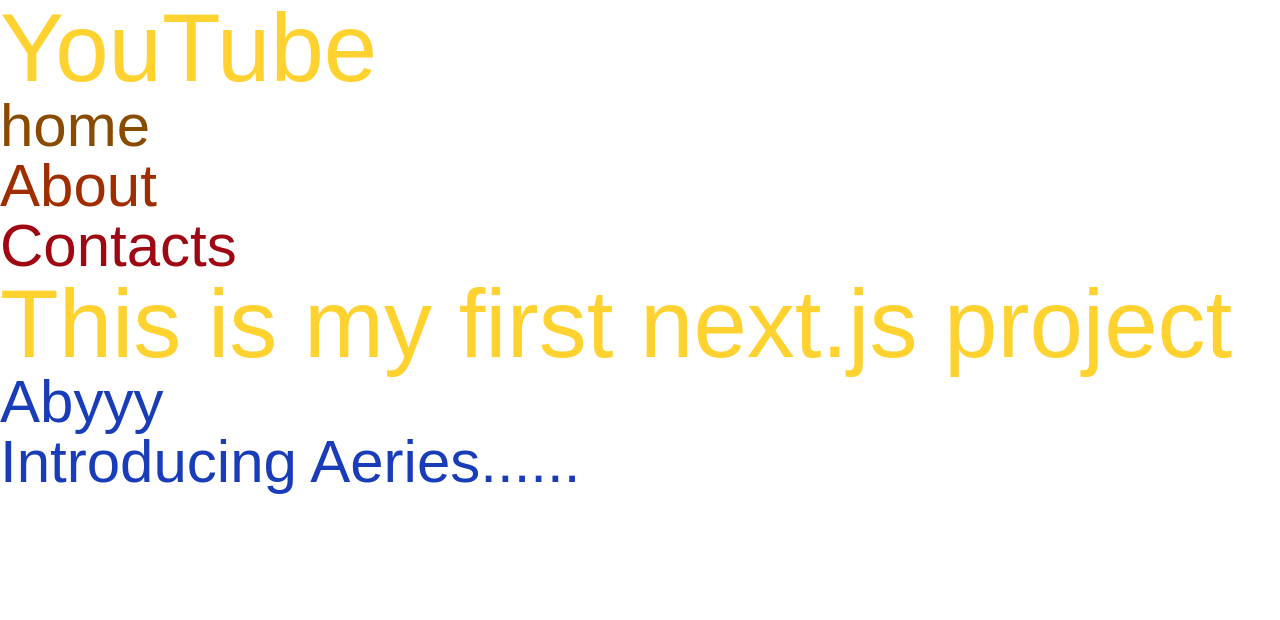
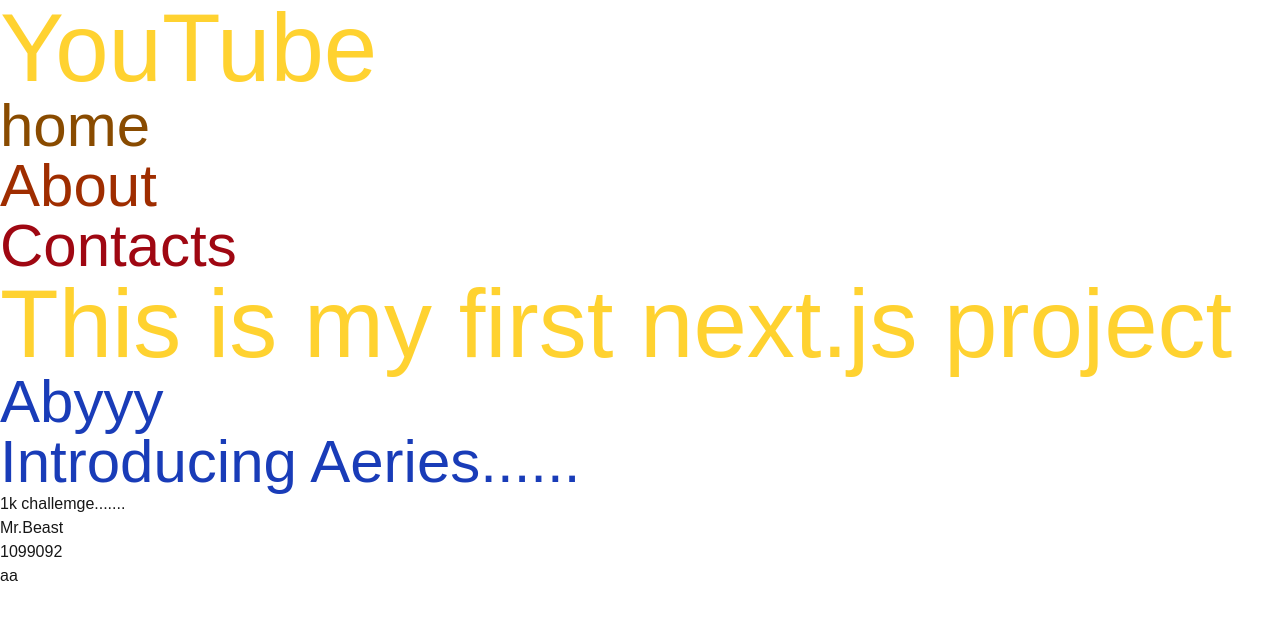
Before and after one commit to Abyyy-s/js_bootcamp, a Next.js app: page / in a window 1280 px wide. Shown: the top 620 px of the page. Built offline with nearby package versions, Linux system fonts and the light colour scheme.

Commit message:
end of day 4

```diff
--- /dev/null
+++ b/src/app/components/Card.jsx
@@ -0,0 +1,19 @@
+import React from 'react'
+
+const Card = ({ data }) => {
+    console.log(data)
+    return (
+        <div>
+
+            <div>
+                <h2>{data.name}</h2>
+                <h2>{data.channel}</h2>
+                <p>{data.views}</p>
+                <p>{data.Data}</p>
+            </div>
+
+        </div>
+    )
+}
+
+export default Card
--- a/src/app/page.jsx
+++ b/src/app/page.jsx
@@ -1,5 +1,6 @@
 
 import React from 'react';
+import Card from './components/Card';
 
 const Page = () => {
 
@@ -173,7 +174,7 @@
     description: "the descriptions..........",
     link: "yt.com",
 
-      hashtags2:[
+    hashtags2: [
       {
         H1: "TataAeris",
         H2: "DefeatBoring",
@@ -182,14 +183,14 @@
       }
     ],
 
-      comments:[
+    comments: [
       {
-        username:"Aby",
-        comment_text:"Hello im aby"
+        username: "Aby",
+        comment_text: "Hello im aby"
       },
       {
-          username:"A",
-          comment_text:"Hello im aby"
+        username: "A",
+        comment_text: "Hello im aby"
       }
     ],
 
@@ -199,6 +200,12 @@
 
   console.log(Ytube)
 
+  const yvideo = {
+    name: " 1k challemge.......",
+    channel: " Mr.Beast",
+    views: 1099092,
+    Data: "aa"
+  }
 
 
 
@@ -206,8 +213,7 @@
 
 
 
-
-const naam="Abyyy"
+  const naam = "Abyyy"
 
 
   return (
@@ -217,6 +223,8 @@
         <p className='text-6xl text-blue-800'>{naam}</p>
         <p className='text-6xl text-blue-800'>{Ytube.V_name}</p>
 
+        <Card data={yvideo} />
+
       </div>
     </div>
   )
```
Lines whose indentation alone changed are shown as unchanged.
